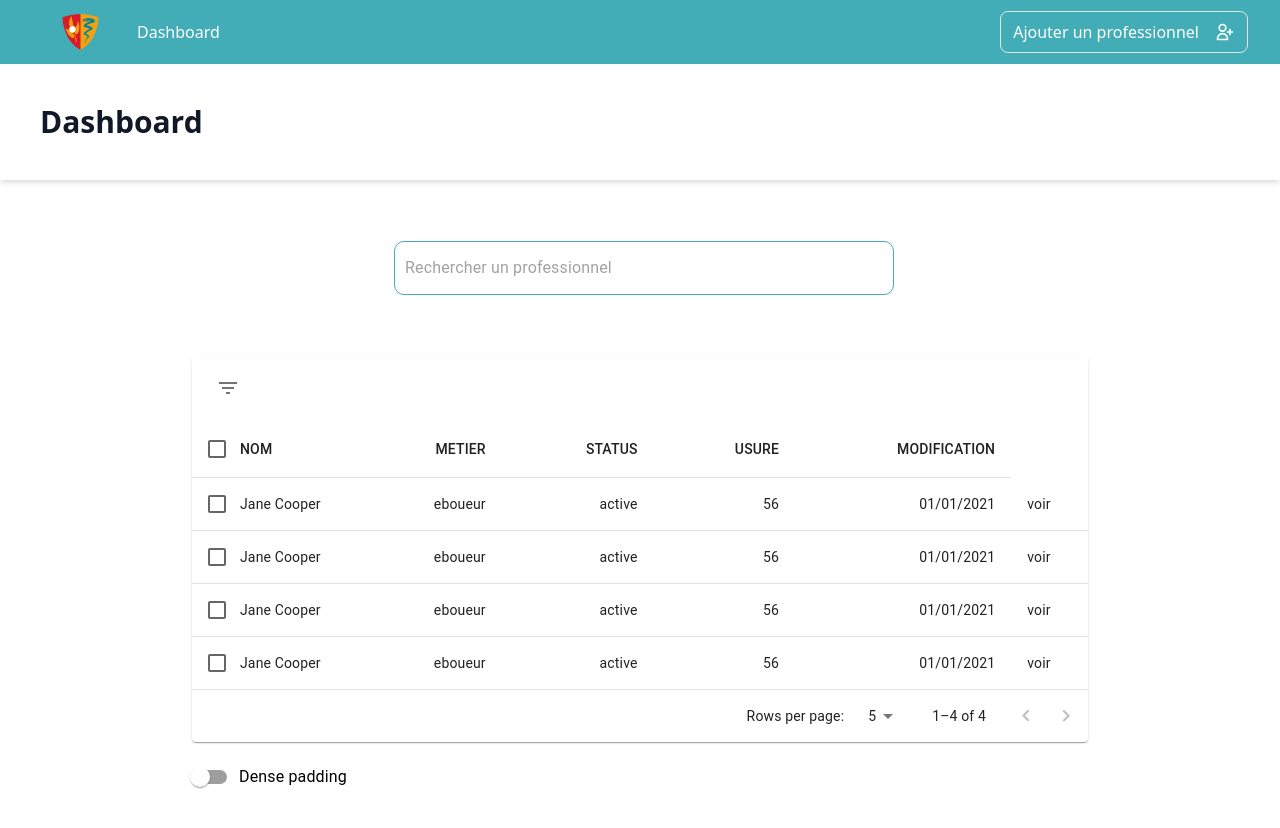
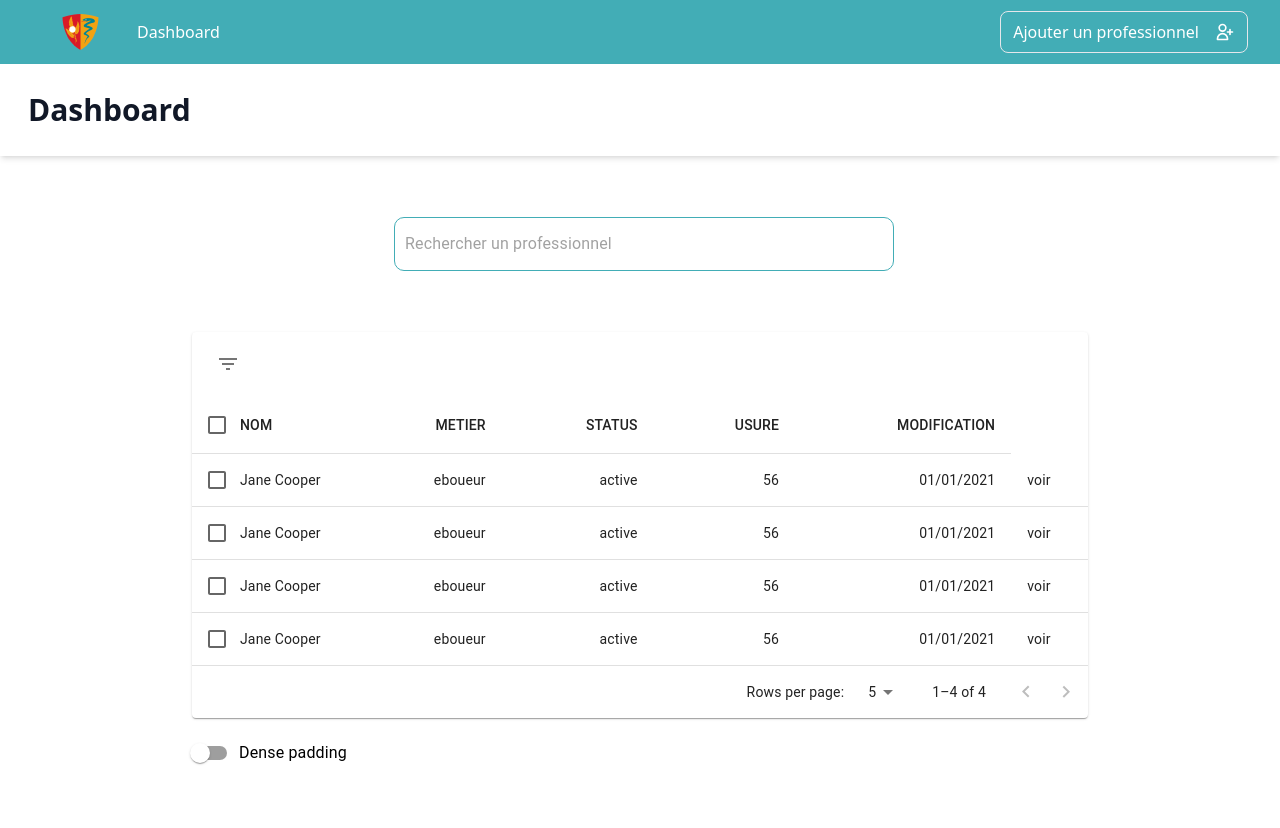
Before and after one commit to oayouub/Chatenay-Malabry--front, a React (Create React App) app in the folder chatenay-app/: page / in a window 1280 px wide. Shown: the top 828 px of the page. Built offline with nearby package versions, Linux system fonts and the light colour scheme.

Commit message:
:lipstick Update dashboard header

```diff
--- a/chatenay-app/src/components/Dashboard.js
+++ b/chatenay-app/src/components/Dashboard.js
@@ -6,7 +6,7 @@ const Dashboard = () => {
 
     return (
       <div className="h-screen">
-        <div class="flex w-1280 p-10 31 gap-10 shadow-md">
+        <div class="flex w-1280 p-7 gap-10 shadow-md">
           <h1 class="text-gray-900 font-inter font-bold text-3xl leading-9 ">
             Dashboard
           </h1>
```
